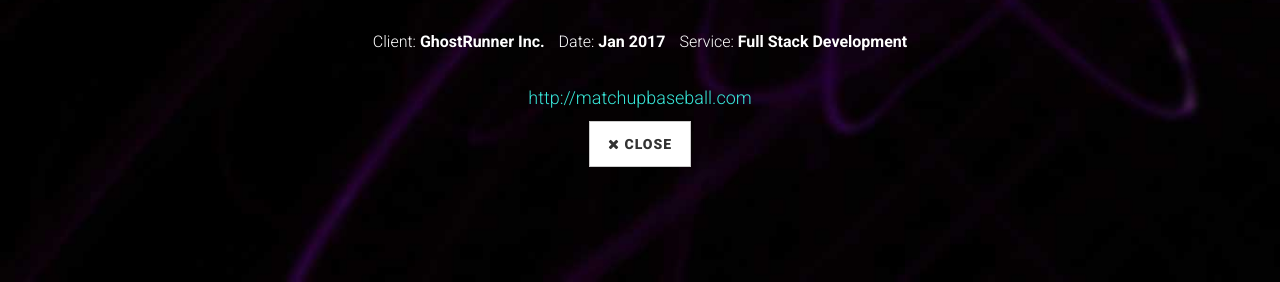
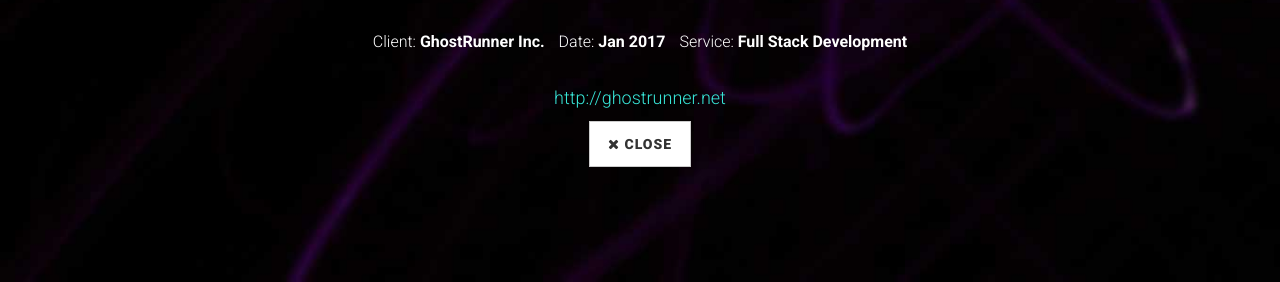
Before and after one commit to afarouk/orinoco, a PHP site: page / in a window 1280 px wide, after a click on "VIEW DETAILS". Shown: the part 736-1018 px from the top of the page. Run offline with PHP 8.4, Linux system fonts and the light colour scheme.

Commit message:
change ghost runner link

```diff
--- a/modal.php
+++ b/modal.php
@@ -282,7 +282,7 @@
                                 </li>
                             </ul>
                             <p>
-                            <a target="_blank" href="http://matchupbaseball.com">http://matchupbaseball.com</a>
+                            <a target="_blank" href="http://ghostrunner.net">http://ghostrunner.net</a>
                             </p>
                             <button type="button" class="btn btn-default" data-dismiss="modal"><i class="fa fa-times"></i> Close</button>
                         </div>
--- a/portfolio.php
+++ b/portfolio.php
@@ -95,7 +95,7 @@
                     <div class="project-details">
                         <span class="project-name">GhostRunner</span>
                         <span class="project-description">Matchup baseball by invitation</span>
-                        <span class="project-description">(planning phase)</span>
+                        <span class="project-description">(in development)</span>
                         <hr class="colored">
                         <a href="#portfolioModal4" data-toggle="modal" class="btn btn-outline-light">View Details <i class="fa fa-long-arrow-right fa-fw"></i></a>
                     </div>
```
